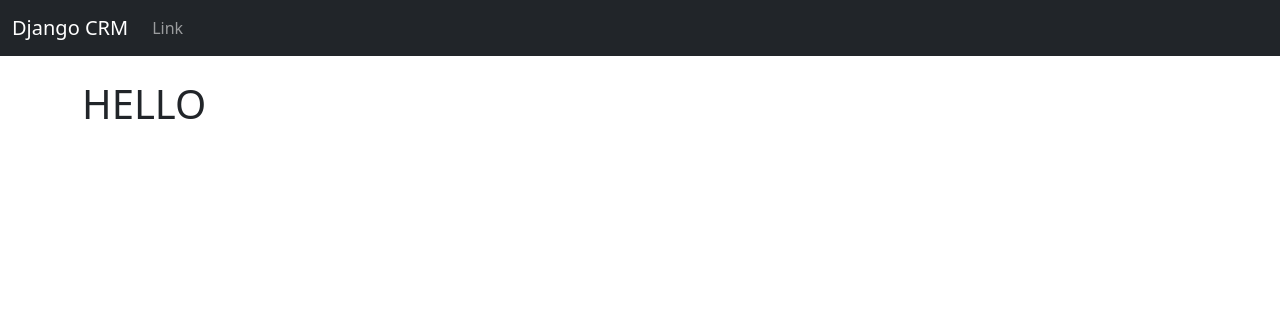
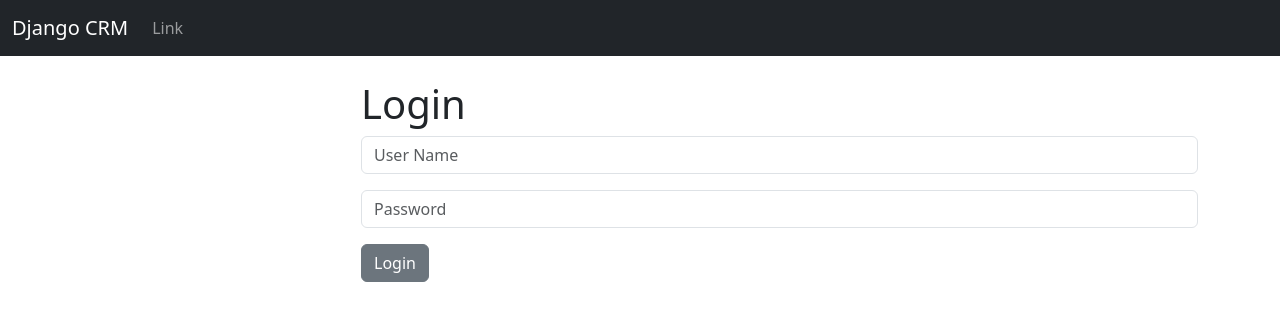
Before and after one commit to ykaterina/crm, a Django app: page / in a window 1280 px wide. Shown: the top 321 px of the page. Run offline with Django 4.2, Linux system fonts and the light colour scheme.

Commit message:
add login

```diff
--- a/dcrm/website/templates/base.html
+++ b/dcrm/website/templates/base.html
@@ -10,6 +10,15 @@
     {% include 'navbar.html' %}
     <div class="container">
     </br>
+        {% if messages %}
+            {% for message in messages %}
+                <div class="alert alert-warning alert-dismissible fade show" role="alert">
+                    {{ message }}
+                    <button type="button" class="btn-close" data-bs-dismiss="alert" aria-label="Close"></button>
+                </div>
+            {% endfor %}
+        {% endif %}
+
         {% block content %}
         {% endblock %}
     </div>
--- a/dcrm/website/templates/home.html
+++ b/dcrm/website/templates/home.html
@@ -2,6 +2,28 @@
 
 {% block content %}
 
-<h1>HELLO</h1>
+
+
+
+<div class="'col-md-6 offset-md-3">
+    {% if user.is_authenticated %}
+
+        <h1>Hello World</h1>
+    {% else %}
+        <h1>Login</h1>
+        <form method="POST" action="{% url 'home' %}">
+            {% csrf_token %}
+            <form>
+                <div class="mb-3">
+                <input type="text" class="form-control" name="username" placeholder="User Name" required>
+                </div>
+                <div class="mb-3">
+                <input type="password" class="form-control" name="password" placeholder="Password" required>
+                </div>
+                <button type="submit" class="btn btn-secondary">Login</button>
+            </form>
+        </form>
+    {% endif %}
+</div>
 
 {% endblock %}
--- a/dcrm/website/urls.py
+++ b/dcrm/website/urls.py
@@ -3,4 +3,6 @@ from . import views
 
 urlpatterns = [
     path('', views.home, name='home'),
+    path('login/', views.login_user, name='login'),
+    path('logout/', views.logout_user, name='logout'),
 ]
--- a/dcrm/website/views.py
+++ b/dcrm/website/views.py
@@ -1,4 +1,26 @@
-from django.shortcuts import render
+from django.shortcuts import render, redirect
+from django.contrib.auth import authenticate, login, logout
+from django.contrib import messages
 
 def home(request):
-    return render(request, 'home.html', {})
+    #check if person is logging in
+    if request.method == 'POST':
+        username = request.POST['username']
+        password = request.POST['password']
+        #Authenticate
+        user = authenticate(request, username=username, password=password)
+        if user is not None:
+            login(request, user)
+            messages.success(request, 'You have successfully logged in')
+            return redirect('home')
+        else:
+            messages.success(request, 'Error logging in. Please try again')
+            return redirect('home')
+    else:
+        return render(request, 'home.html', {})
+
+def login_user(request):
+    pass
+
+def logout_user(request):
+    pass
```
